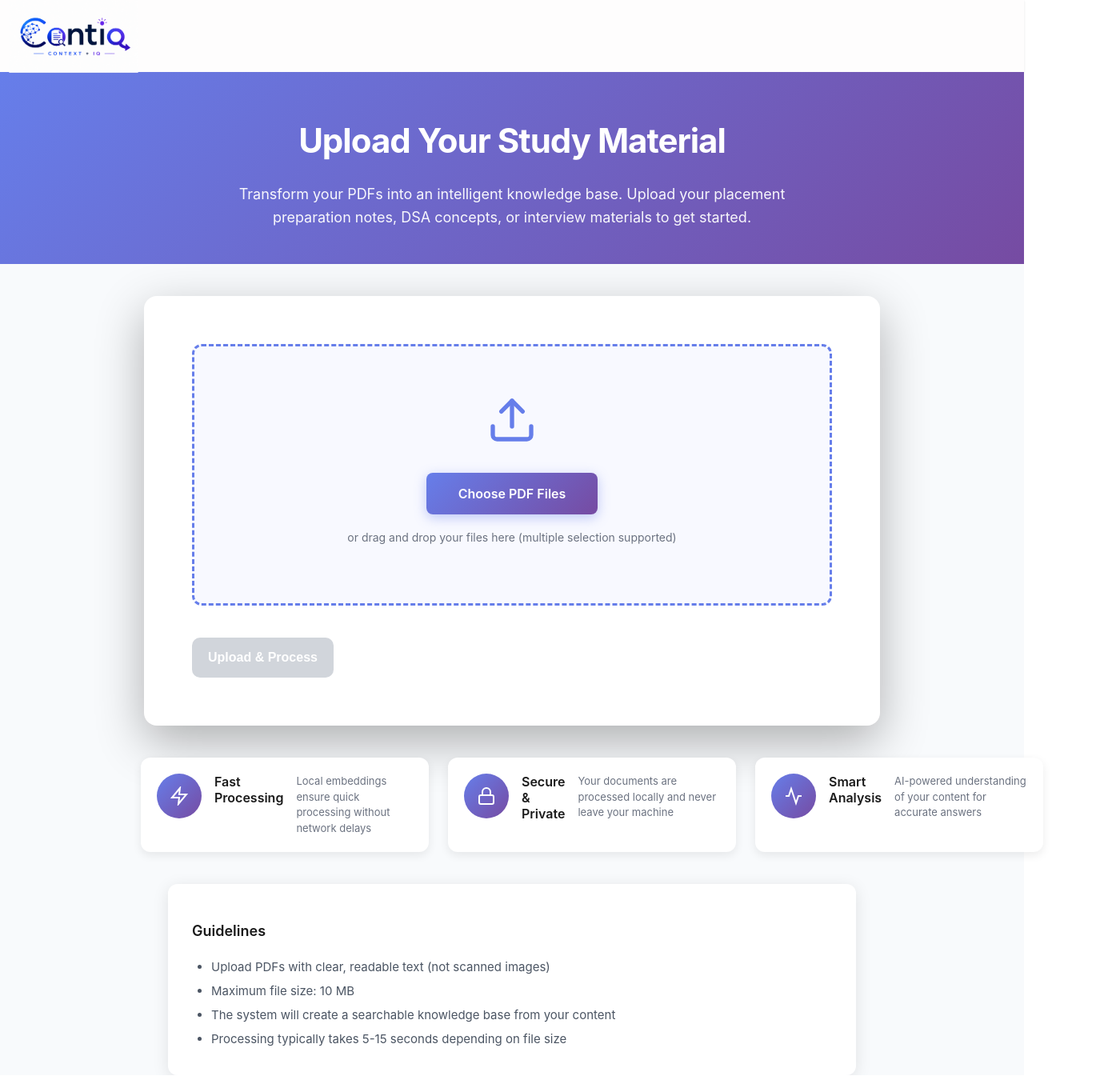
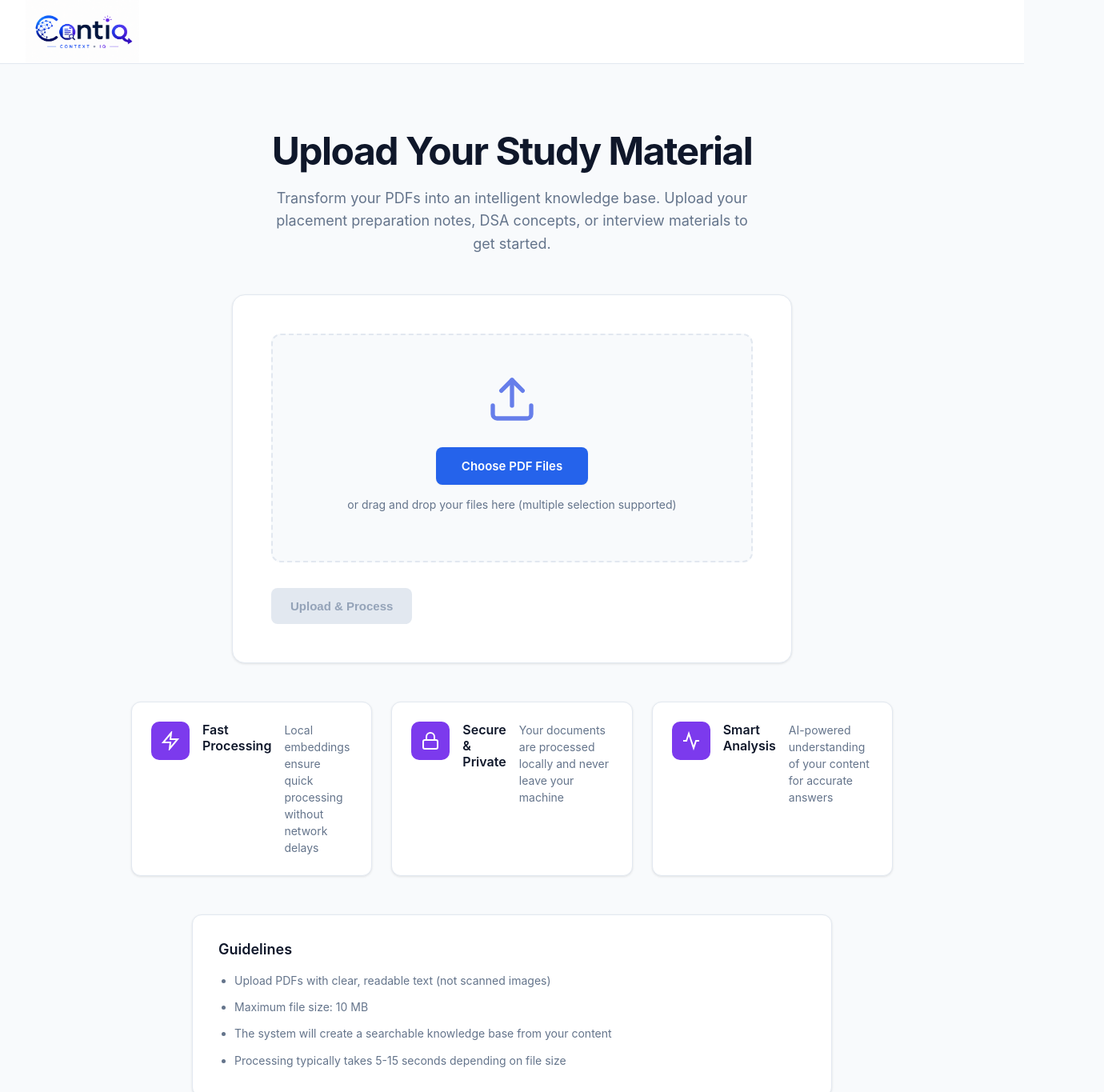
Before and after one commit to Abhishekk108/ContIq, a React (Create React App) app in the folder frontend/: page / in a window 1280 px wide. Shown: the top 1365 px of the page at 80% size, 1380 px wide, since content can reach past the window. Before the commit the page ends 1344 px from the top, so only its background shows below. Built offline with nearby package versions, Linux system fonts and the light colour scheme.

Commit message:
refactor frontend styling for modern SaaS design system

```diff
--- a/frontend/src/App.css
+++ b/frontend/src/App.css
@@ -1,4 +1,10 @@
 body {
   margin: 0;
   padding: 0;
+  background: #F8FAFC;
+  font-family: -apple-system, BlinkMacSystemFont, "Segoe UI", Roboto, "Helvetica Neue", Arial, sans-serif;
 }
+
+* {
+  box-sizing: border-box;
+}
--- a/frontend/src/App.jsx
+++ b/frontend/src/App.jsx
@@ -7,31 +7,26 @@ import "./App.css";
 function App() {
   return (
     <Router>
-      <div className="App" style={{ minHeight: '100vh', background: '#f8fafc' ,margin:"0px"}}>
+      <div className="App" style={{ minHeight: '100vh', background: '#F8FAFC', margin: "0px" }}>
         <header style={{
-            height: '90px',
-            width:"",
-            padding: '0',
-            margin:"0px",
-            background: '#FEFDFD',
-            borderBottom: '0px solid #e5e7eb',
+            height: '80px',
+            padding: '0 32px',
+            margin: "0px",
+            background: '#FFFFFF',
+            borderBottom: '1px solid #E2E8F0',
             display: 'flex',
             alignItems: 'center',
-            boxShadow: '0 1px 3px 0 rgba(0, 0, 0, 0.1)'
+            boxShadow: '0 1px 2px 0 rgba(0, 0, 0, 0.05)'
           }}>
-
             <img
               src="/logo.png"
-                alt="Contiq Logo"
+              alt="ContIQ Logo"
               style={{
-                  height: '90%',
+                height: '80px',
                 width: 'auto',
-                  marginLeft:"20px",
-                  objectFit: 'contain',
-                  transform: 'scale(1.12)'
+                objectFit: 'contain'
               }}
             />
-
           </header>
         <Routes>
           <Route path="/" element={<UploadPage />} />
--- a/frontend/src/pages/UploadPage.css
+++ b/frontend/src/pages/UploadPage.css
@@ -1,138 +1,178 @@
+/* UploadPage - Modern SaaS/AI Design */
+
 .upload-page {
   min-height: calc(100vh - 80px);
+  background: #F8FAFC;
   font-family: -apple-system, BlinkMacSystemFont, "Segoe UI", Roboto, "Helvetica Neue", Arial, sans-serif;
+  padding: 48px 24px;
 }
 
 .upload-page__container {
-  max-width: 100%;
+  max-width: 1200px;
   margin: 0 auto;
 }
 
+/* Header Section - Clean White Background */
 .upload-page__header {
   text-align: center;
-  color: rgb(255, 255, 255);
-  width: 100% !important;
-  height: 15rem;
-  background: linear-gradient(135deg, #667eea 0%, #764ba2 100%);
-
+  color: #0F172A;
+  background: transparent;
+  padding: 32px 0 48px;
 }
 
 .upload-page__title {
-  font-size: 42px;
+  font-size: 48px;
   font-weight: 700;
-  margin-top: 0px;
-  padding-top: 60px;
-  letter-spacing: -1px;
+  margin: 0 0 16px 0;
+  color: #0F172A;
+  letter-spacing: -1.5px;
+  line-height: 1.2;
 }
 
 .upload-page__subtitle {
   font-size: 18px;
   line-height: 1.6;
-  max-width: 700px;
+  max-width: 600px;
   margin: 0 auto;
-  opacity: 0.95;
+  color: #64748B;
+  font-weight: 400;
 }
 
+/* Upload Card - Clean White Container */
 .upload-page__card {
-  background: white;
+  background: #FFFFFF;
   border-radius: 16px;
-  box-shadow: 0 20px 60px rgba(0, 0, 0, 0.3);
-  padding: 60px;
-  margin-top: 40px!important;
-  max-width: 800px;
-  margin: 0 auto;
+  box-shadow: 0 1px 3px rgba(0, 0, 0, 0.1);
+  border: 1px solid #E2E8F0;
+  padding: 48px;
+  max-width: 700px;
+  margin: 0 auto 48px;
 }
 
+/* Dropzone - Minimal Border Style */
 .upload-page__dropzone {
-  border: 3px dashed #667eea;
+  border: 2px dashed #E2E8F0;
   border-radius: 12px;
-  padding: 60px 40px;
+  padding: 48px 32px;
   text-align: center;
-  background: #f8f9ff;
+  background: #F8FAFC;
   transition: all 0.3s;
-  margin-bottom: 40px;
+  margin-bottom: 32px;
 }
 
+.upload-page__dropzone:hover {
+  border-color: #2563EB;
+  background: #EFF6FF;
+}
+
+.upload-page__dropzone-icon-wrapper {
+  margin-bottom: 24px;
+}
+
+/* Upload Button - Solid Blue Primary */
 .upload-page__upload-label {
   display: inline-block;
-  padding: 16px 40px;
-  background: linear-gradient(135deg, #667eea 0%, #764ba2 100%);
+  padding: 14px 32px;
+  background: #2563EB;
   color: white;
   border-radius: 8px;
   cursor: pointer;
-  font-size: 16px;
+  font-size: 15px;
   font-weight: 600;
-  transition: transform 0.2s, box-shadow 0.2s;
+  transition: all 0.2s;
   border: none;
-  box-shadow: 0 4px 15px rgba(102, 126, 234, 0.4);
+  box-shadow: 0 1px 2px rgba(0, 0, 0, 0.05);
 }
 
 .upload-page__upload-label:hover {
-  transform: translateY(-2px);
-  box-shadow: 0 6px 20px rgba(102, 126, 234, 0.6);
+  background: #1d4ed8;
+  box-shadow: 0 4px 12px rgba(37, 99, 235, 0.25);
+}
+
+.upload-page__upload-label:active {
+  transform: translateY(1px);
 }
 
 .upload-page__file-note {
-  margin-top: 20px;
-  color: #6b7280;
+  margin-top: 16px;
+  color: #64748B;
   font-size: 14px;
 }
 
+/* File Info Display */
 .upload-page__file-info {
-  margin-bottom: 30px;
-  padding: 20px;
-  background: #f8f9ff;
+  margin-bottom: 24px;
+  padding: 16px;
+  background: #F8FAFC;
   border-radius: 8px;
-  border: 1px solid #e0e7ff;
+  border: 1px solid #E2E8F0;
   display: flex;
   align-items: center;
   gap: 12px;
 }
 
+.upload-page__file-icon {
+  flex-shrink: 0;
+  color: #7C3AED;
+}
+
+.upload-page__file-details {
+  flex: 1;
+  min-width: 0;
+}
+
 .upload-page__file-name {
   font-weight: 600;
-  color: #111827;
+  color: #0F172A;
+  font-size: 15px;
+  word-break: break-word;
 }
 
 .upload-page__file-message {
-  color: #374151;
-  font-size: 14px;
+  color: #64748B;
+  font-size: 13px;
+  margin-top: 4px;
 }
 
+/* Action Buttons */
 .upload-page__actions {
   display: flex;
   flex-direction: column;
-  gap: 16px;
+  gap: 12px;
 }
 
 .upload-page__button {
-  padding: 16px 20px;
-  background: #10b981;
+  padding: 14px 24px;
+  background: #22C55E;
   color: white;
   border: none;
-  border-radius: 10px;
+  border-radius: 8px;
   cursor: pointer;
-  font-size: 16px;
+  font-size: 15px;
   font-weight: 600;
-  transition: background 0.2s;
+  transition: all 0.2s;
+  box-shadow: 0 1px 2px rgba(0, 0, 0, 0.05);
 }
 
 .upload-page__button:hover {
-  background: #059669;
+  background: #16a34a;
+  box-shadow: 0 4px 12px rgba(34, 197, 94, 0.25);
 }
 
 .upload-page__button:disabled {
-  background: #d1d5db;
+  background: #E2E8F0;
+  color: #94a3b8;
   cursor: not-allowed;
+  box-shadow: none;
 }
 
 .upload-page__message {
-  color: #111827;
+  color: #0F172A;
   font-size: 14px;
 }
 
 .upload-page__progress {
-  color: #6b7280;
+  color: #64748B;
   font-size: 14px;
 }
 
@@ -140,38 +180,27 @@
   display: none;
 }
 
-.upload-page__dropzone-icon-wrapper {
-  margin-bottom: 30px;
-}
-
-.upload-page__file-icon {
-  flex-shrink: 0;
-}
-
-.upload-page__file-details {
-  flex: 1;
-}
-
+/* Status Messages */
 .upload-page__status {
   margin-top: 24px;
-  padding: 16px;
+  padding: 14px 16px;
   border-radius: 8px;
   text-align: center;
 }
 
 .upload-page__status--progress {
-  background: #eff6ff;
-  border: 1px solid #bfdbfe;
+  background: #EFF6FF;
+  border: 1px solid #BFDBFE;
 }
 
 .upload-page__status--success {
-  background: #f0fdf4;
-  border: 1px solid #bbf7d0;
+  background: #F0FDF4;
+  border: 1px solid #BBF7D0;
 }
 
 .upload-page__status--error {
-  background: #fef2f2;
-  border: 1px solid #fecaca;
+  background: #FEF2F2;
+  border: 1px solid #FECACA;
 }
 
 .upload-page__status p {
@@ -181,86 +210,127 @@
 }
 
 .upload-page__status--progress p {
-  color: #1e40af;
+  color: #2563EB;
 }
 
 .upload-page__status--success p {
-  color: #166534;
+  color: #22C55E;
 }
 
 .upload-page__status--error p {
-  color: #991b1b;
+  color: #EF4444;
 }
 
+/* Info Cards Section */
 .upload-page__info-grid {
-  display: flex;
+  display: grid;
+  grid-template-columns: repeat(auto-fit, minmax(280px, 1fr));
   gap: 24px;
-  width:80rem !important;
-  margin-top: 40px;
-  margin-left: 100px;
-  justify-content: center;
-  flex-wrap: wrap;
+  max-width: 1000px;
+  margin: 48px auto 0;
+  padding: 0 24px;
 }
 
 .upload-page__info-card {
-  background: white;
-  padding: 20px;
+  background: #FFFFFF;
+  padding: 24px;
   display: flex;
   align-items: flex-start;
   gap: 16px;
   border-radius: 12px;
-  box-shadow: 0 4px 12px rgba(0, 0, 0, 0.08);
-  flex: 1;
-  min-width: 280px;
-  max-width: 320px;
+  border: 1px solid #E2E8F0;
+  box-shadow: 0 1px 3px rgba(0, 0, 0, 0.1);
+  transition: all 0.2s;
+}
+
+.upload-page__info-card:hover {
+  box-shadow: 0 4px 12px rgba(0, 0, 0, 0.1);
+  transform: translateY(-2px);
 }
 
 .upload-page__info-icon {
-  width: 56px;
-  height: 56px;
-  background: linear-gradient(135deg, #667eea 0%, #764ba2 100%);
-  border-radius: 50%;
+  width: 48px;
+  height: 48px;
+  background: #7C3AED;
+  border-radius: 10px;
   display: flex;
   align-items: center;
   justify-content: center;
   flex-shrink: 0;
 }
 
+.upload-page__info-content {
+  flex: 1;
+}
+
 .upload-page__info-title {
   font-size: 16px;
   font-weight: 600;
-  color: #1a1a1a;
-  margin: 0 0 6px 0;
+  color: #0F172A;
+  margin: 0 0 8px 0;
 }
 
 .upload-page__info-text {
-  font-size: 13px;
-  color: #6b7280;
+  font-size: 14px;
+  color: #64748B;
   line-height: 1.5;
   margin: 0;
 }
 
+/* Guidelines Section */
 .upload-page__guidelines {
-  background: rgba(255, 255, 255, 0.95);
+  background: #FFFFFF;
+  border: 1px solid #E2E8F0;
   border-radius: 12px;
-  padding: 30px;
-  margin-top: 40px;
+  padding: 32px;
+  margin: 48px auto 0;
   max-width: 800px;
-  margin: 40px auto 0;
-  box-shadow: 0 4px 20px rgba(0, 0, 0, 0.1);
+  box-shadow: 0 1px 3px rgba(0, 0, 0, 0.1);
 }
 
 .upload-page__guidelines-title {
-  color: #1a1a1a;
-  margin-bottom: 20px;
+  color: #0F172A;
+  margin: 0 0 16px 0;
   font-size: 18px;
   font-weight: 600;
 }
 
 .upload-page__guidelines-list {
-  color: #4b5563;
-  line-height: 2;
+  color: #64748B;
+  line-height: 1.8;
   margin: 0;
-  padding-left: 24px;
-  font-size: 15px;
+  padding-left: 20px;
+  font-size: 14px;
 }
+
+.upload-page__guidelines-list li {
+  margin-bottom: 8px;
+}
+
+.upload-page__guidelines-list li:last-child {
+  margin-bottom: 0;
+}
+
+/* Responsive Design */
+@media (max-width: 768px) {
+  .upload-page {
+    padding: 32px 16px;
+  }
+
+  .upload-page__title {
+    font-size: 36px;
+  }
+
+  .upload-page__subtitle {
+    font-size: 16px;
+  }
+
+  .upload-page__card {
+    padding: 32px 24px;
+  }
+
+  .upload-page__info-grid {
+    grid-template-columns: 1fr;
+    padding: 0;
+  }
+}
```
Also changed, not shown: frontend/src/pages/ChatPage.css (+222 -165 lines), frontend/src/pages/ChatPage.jsx (+24 -20 lines). Lines whose indentation alone changed are shown as unchanged.
